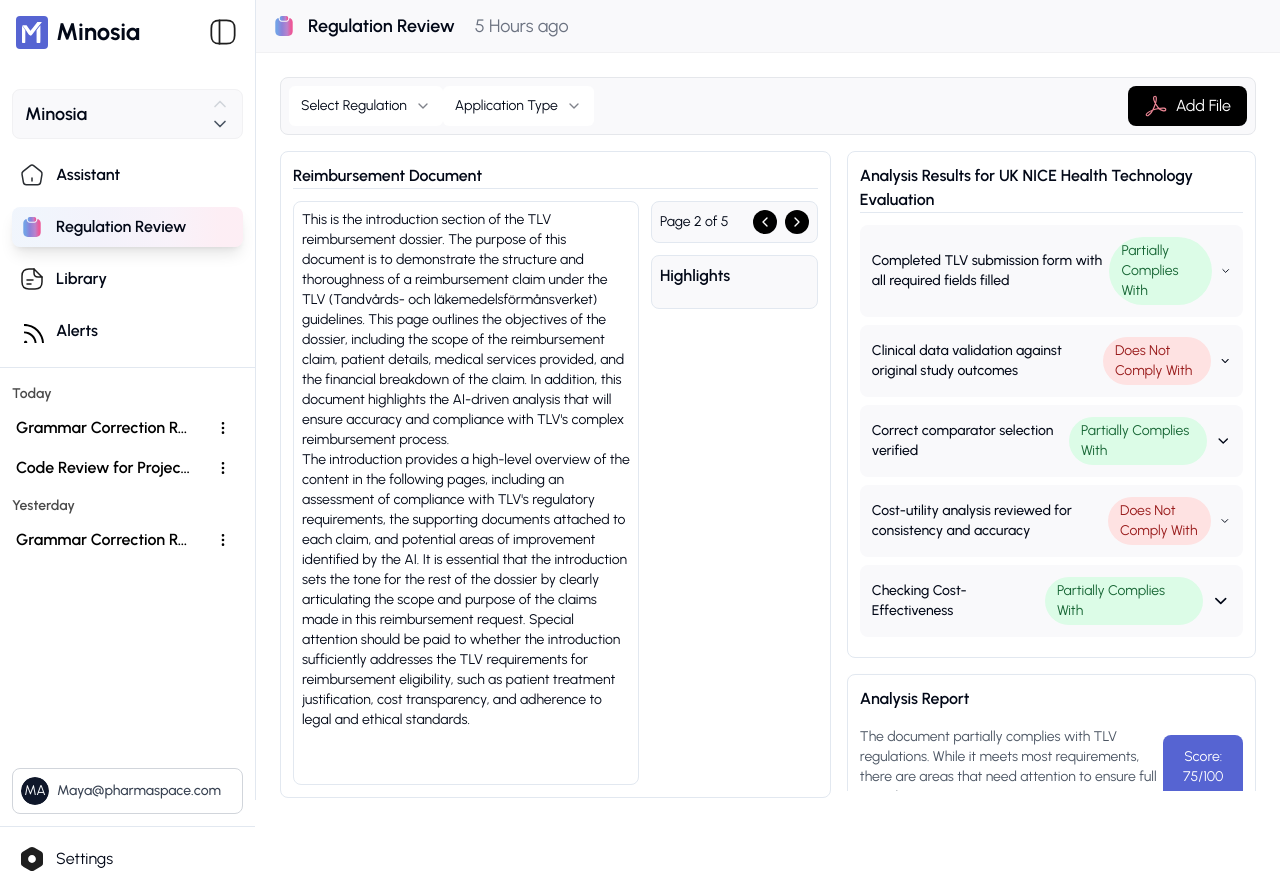
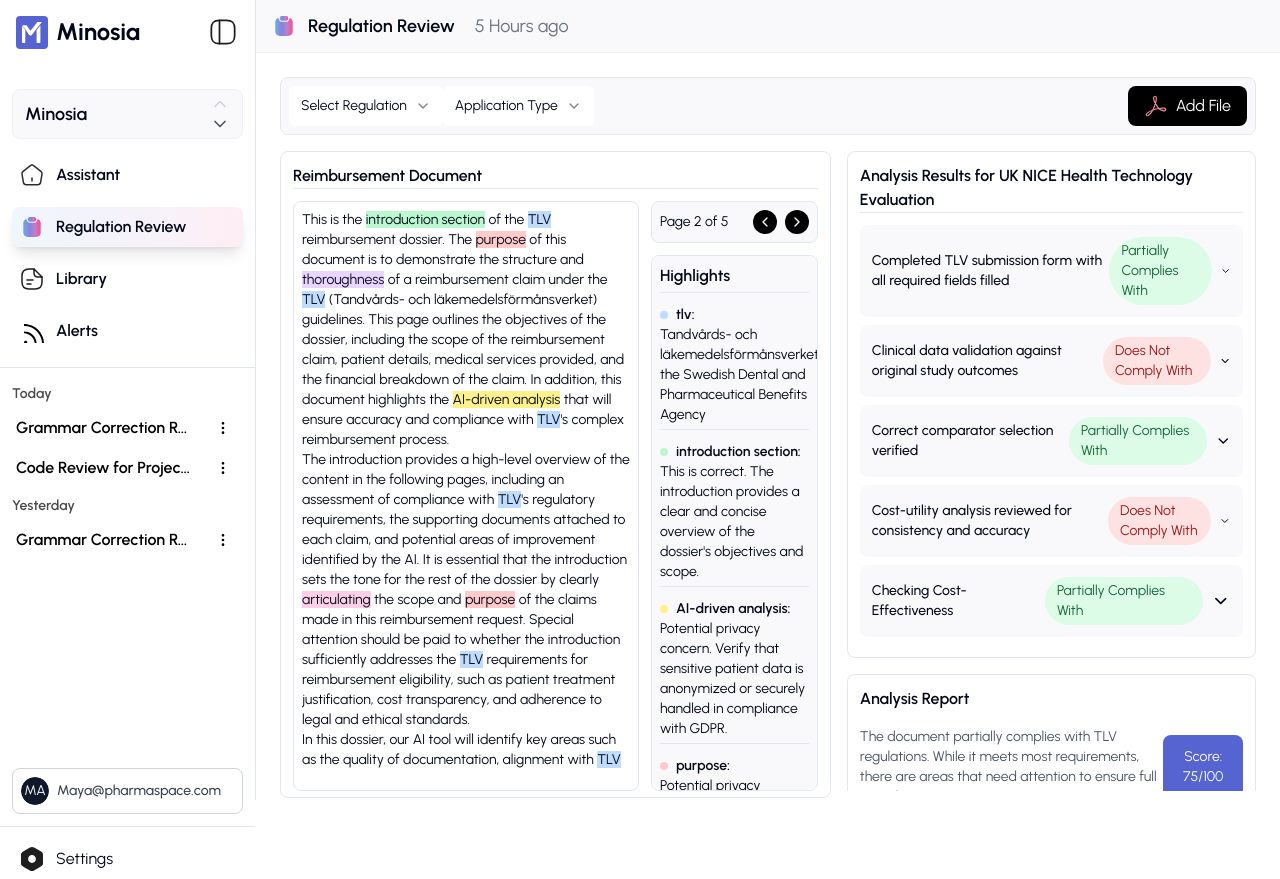
Before and after one commit to dilini-liyanage/minosia, a Next.js app: page /regulation-review in a window 1280 px wide. Both pictures are taken after a click on the button 796 px from the left and 222 px from the top of the page. Built offline with nearby package versions, Linux system fonts and the light colour scheme.

Commit message:
Created highlights section

```diff
--- a/src/app/regulation-review/regulationReviewDocumentLayout.tsx
+++ b/src/app/regulation-review/regulationReviewDocumentLayout.tsx
@@ -7,29 +7,102 @@ import { createRoot } from 'react-dom/client';
 import AnalysisReport from './AnalysisReport';
 import AnalysisResults from './AnalysisResults';
 
+type HighlightWord =
+  | 'tlv'
+  | 'introduction section'
+  | 'AI-driven analysis'
+  | 'purpose'
+  | 'thoroughness'
+  | 'articulating';
+
+const highlightColors: Record<HighlightWord, string> = {
+  tlv: 'bg-blue-200',
+  'introduction section': 'bg-green-200',
+  'AI-driven analysis': 'bg-yellow-200',
+  purpose: 'bg-red-200',
+  thoroughness: 'bg-purple-200',
+  articulating: 'bg-pink-200',
+};
+
 const RegulationReviewDocumentLayout = () => {
   const [currentPage, setCurrentPage] = useState(1);
   const [totalPages, setTotalPages] = useState(1);
   const contentRef = useRef<HTMLDivElement>(null);
   const [content, setContent] = useState<React.ReactNode[][]>([]);
 
+  const highlightWords: Record<HighlightWord, string> = {
+    tlv: 'Tandvårds- och läkemedelsförmånsverket, the Swedish Dental and Pharmaceutical Benefits Agency',
+    'introduction section':
+      "This is correct. The introduction provides a clear and concise overview of the dossier's objectives and scope.",
+    'AI-driven analysis':
+      'Potential privacy concern. Verify that sensitive patient data is anonymized or securely handled in compliance with GDPR.',
+    purpose:
+      'Potential privacy concern. Verify that sensitive patient data is anonymized or securely handled in compliance with GDPR.',
+    thoroughness:
+      'This is correct. The dossier demonstrates thoroughness in documenting the patient treatment and financial breakdown',
+    articulating:
+      'This is correct. The introduction clearly articulates the scope and objectives of the reimbursement claim.',
+  };
+
+  const highlightText = (text: string) => {
+    let result: React.ReactNode[] = [];
+    let remainingText = text;
+
+    while (remainingText.length > 0) {
+      let earliestMatch: { phrase: HighlightWord; index: number } | null = null;
+
+      for (const phrase of Object.keys(highlightWords) as HighlightWord[]) {
+        const index = remainingText.toLowerCase().indexOf(phrase.toLowerCase());
+        if (index !== -1 && (!earliestMatch || index < earliestMatch.index)) {
+          earliestMatch = { phrase, index };
+        }
+      }
+
+      if (earliestMatch) {
+        if (earliestMatch.index > 0) {
+          result.push(remainingText.slice(0, earliestMatch.index));
+        }
+        const matchedText = remainingText.slice(
+          earliestMatch.index,
+          earliestMatch.index + earliestMatch.phrase.length
+        );
+        result.push(
+          <span
+            key={result.length}
+            className={`${highlightColors[earliestMatch.phrase]} cursor-pointer`}
+          >
+            {matchedText}
+          </span>
+        );
+        remainingText = remainingText.slice(
+          earliestMatch.index + earliestMatch.phrase.length
+        );
+      } else {
+        result.push(remainingText);
+        break;
+      }
+    }
+
+    return result;
+  };
+
   const sampleContent = [
     <div key="intro" className="text-base font-bold border-b mb-2">
       Introduction to TLV Reimbursement Dossier
     </div>,
     <p key="p1 mb-2" className="text-sm">
-      This is the introduction section of the TLV reimbursement dossier. The
+      {highlightText(`This is the introduction section of the TLV reimbursement dossier. The
       purpose of this document is to demonstrate the structure and thoroughness
       of a reimbursement claim under the TLV (Tandvårds- och
       läkemedelsförmånsverket) guidelines. This page outlines the objectives of
       the dossier, including the scope of the reimbursement claim, patient
       details, medical services provided, and the financial breakdown of the
       claim. In addition, this document highlights the AI-driven analysis that
-      will ensure accuracy and compliance with TLV&apos;s complex reimbursement
-      process.
+      will ensure accuracy and compliance with TLV's complex reimbursement
+      process.`)}
       <br />
-      The introduction provides a high-level overview of the content in the
-      following pages, including an assessment of compliance with TLV&apos;s
+      {highlightText(`The introduction provides a high-level overview of the content in the
+      following pages, including an assessment of compliance with TLV's
       regulatory requirements, the supporting documents attached to each claim,
       and potential areas of improvement identified by the AI. It is essential
       that the introduction sets the tone for the rest of the dossier by clearly
@@ -37,9 +110,9 @@ const RegulationReviewDocumentLayout = () => {
       reimbursement request. Special attention should be paid to whether the
       introduction sufficiently addresses the TLV requirements for reimbursement
       eligibility, such as patient treatment justification, cost transparency,
-      and adherence to legal and ethical standards.
+      and adherence to legal and ethical standards.`)}
       <br />
-      In this dossier, our AI tool will identify key areas such as the quality
+      {highlightText(`In this dossier, our AI tool will identify key areas such as the quality
       of documentation, alignment with TLV guidelines, potential gaps in
       compliance, and actionable recommendations to strengthen the claim. The AI
       will ensure that the dossier meets the high standards required by TLV for
@@ -47,21 +120,21 @@ const RegulationReviewDocumentLayout = () => {
       deeper into the specific claims, their justifications, and the supporting
       documents that accompany each claim. Each page has been carefully curated
       to guide the reviewer through the reimbursement process in a structured,
-      compliant, and transparent manner.
+      compliant, and transparent manner.`)}
     </p>,
     <p key="p2" className="text-sm">
-      1. This is the introduction section of the TLV reimbursement dossier. The
+      {highlightText(`1. This is the introduction section of the TLV reimbursement dossier. The
       purpose of this document is to demonstrate the structure and thoroughness
       of a reimbursement claim under the TLV (Tandvårds- och
       läkemedelsförmånsverket) guidelines. This page outlines the objectives of
       the dossier, including the scope of the reimbursement claim, patient
       details, medical services provided, and the financial breakdown of the
       claim. In addition, this document highlights the AI-driven analysis that
-      will ensure accuracy and compliance with TLV&apos;s complex reimbursement
-      process.
+      will ensure accuracy and compliance with TLV's complex reimbursement
+      process.`)}
       <br />
-      The introduction provides a high-level overview of the content in the
-      following pages, including an assessment of compliance with TLV&apos;s
+      {highlightText(`The introduction provides a high-level overview of the content in the
+      following pages, including an assessment of compliance with TLV's
       regulatory requirements, the supporting documents attached to each claim,
       and potential areas of improvement identified by the AI. It is essential
       that the introduction sets the tone for the rest of the dossier by clearly
@@ -69,9 +142,9 @@ const RegulationReviewDocumentLayout = () => {
       reimbursement request. Special attention should be paid to whether the
       introduction sufficiently addresses the TLV requirements for reimbursement
       eligibility, such as patient treatment justification, cost transparency,
-      and adherence to legal and ethical standards.
+      and adherence to legal and ethical standards.`)}
       <br />
-      In this dossier, our AI tool will identify key areas such as the quality
+      {highlightText(`In this dossier, our AI tool will identify key areas such as the quality
       of documentation, alignment with TLV guidelines, potential gaps in
       compliance, and actionable recommendations to strengthen the claim. The AI
       will ensure that the dossier meets the high standards required by TLV for
@@ -79,7 +152,7 @@ const RegulationReviewDocumentLayout = () => {
       deeper into the specific claims, their justifications, and the supporting
       documents that accompany each claim. Each page has been carefully curated
       to guide the reviewer through the reimbursement process in a structured,
-      compliant, and transparent manner.
+      compliant, and transparent manner.`)}
     </p>,
   ];
 
@@ -185,14 +258,6 @@ const RegulationReviewDocumentLayout = () => {
     processElements();
   }, []);
 
-  const handlePrevPage = () => {
-    setCurrentPage((prev) => Math.max(1, prev - 1));
-  };
-
-  const handleNextPage = () => {
-    setCurrentPage((prev) => Math.min(totalPages, prev + 1));
-  };
-
   return (
     <div className="h-full mt-4">
       <div className="grid grid-cols-7 gap-4">
@@ -203,7 +268,7 @@ const RegulationReviewDocumentLayout = () => {
           </div>
           <div className="grid grid-cols-3 gap-3 h-[73vh]">
             <div className="col-span-2 border rounded-lg p-2 overflow-hidden text-sm">
-              <div ref={contentRef} className="h-full overflow-hidden">
+              <div ref={contentRef} className="h-full overflow-auto">
                 {content[currentPage - 1]?.map((element, index) => (
                   <React.Fragment key={index}>{element}</React.Fragment>
                 ))}
@@ -218,14 +283,18 @@ const RegulationReviewDocumentLayout = () => {
                   <div className="flex gap-2">
                     <button
                       className="p-1 rounded-full bg-black text-white"
-                      onClick={handlePrevPage}
+                      onClick={() =>
+                        setCurrentPage((prev) => Math.max(1, prev - 1))
+                      }
                       disabled={currentPage === 1}
                     >
                       <ChevronLeft size={16} />
                     </button>
                     <button
                       className="p-1 rounded-full bg-black text-white"
-                      onClick={handleNextPage}
+                      onClick={() =>
+                        setCurrentPage((prev) => Math.min(totalPages, prev + 1))
+                      }
                       disabled={currentPage === totalPages}
                     >
                       <ChevronRight size={16} />
@@ -233,8 +302,21 @@ const RegulationReviewDocumentLayout = () => {
                   </div>
                 </div>
               </div>
-              <div className="border bg-[#F9F9FB] rounded-lg p-2">
-                <div className="text-base font-semibold mb-3">Highlights</div>
+              <div className="border bg-[#F9F9FB] h-[67vh] overflow-y-auto rounded-lg p-2">
+                <div className="text-base font-semibold mb-3 border-b pb-1">
+                  Highlights
+                </div>
+                {Object.entries(highlightWords).map(([word, definition]) => (
+                  <div key={word} className="mb-3 border-b pb-1">
+                    <div className="flex gap-2 items-center">
+                      <div
+                        className={`w-2 h-2 rounded-full ${highlightColors[word as HighlightWord]}`}
+                      ></div>
+                      <div className="font-semibold text-sm">{word}: </div>
+                    </div>
+                    <div className="text-sm">{definition}</div>
+                  </div>
+                ))}
               </div>
             </div>
           </div>
```
